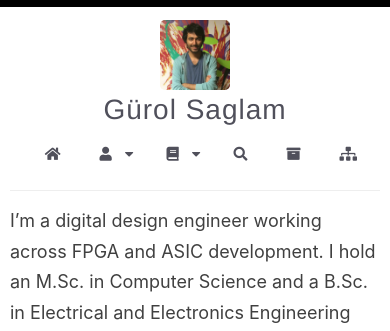
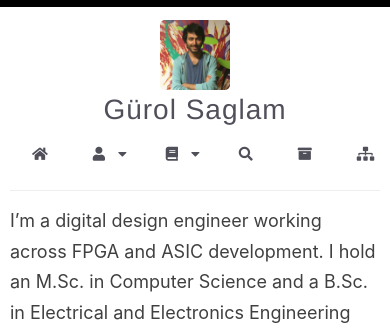
Before and after one commit to gurolsaglam/web_test, a Jekyll site: the page built from index.md, in a window 390 px wide. Shown: the top 331 px of the page. Built offline with Jekyll 4.4.1, drawn with Linux system fonts in a browser that asks for light colours.

Commit message:
Update style.scss

```diff
--- a/assets/style.scss
+++ b/assets/style.scss
@@ -844,6 +844,7 @@ Modules - reusable parts of our design
 
   .greedy-nav .masthead__menu-item a i {
     display: inline; /* Show the icon */
+    margin-left: 6px; /* space before icon */
   }
 
   .greedy-nav .masthead__menu-item a span {
@@ -873,6 +874,7 @@ Modules - reusable parts of our design
 
   .greedy-nav .masthead__menu-item a i {
     display: inline; /* Show the icon */
+    margin-left: 6px; /* space before icon */
   }
 
   .greedy-nav .masthead__menu-item a span {
@@ -886,6 +888,7 @@ Modules - reusable parts of our design
 
   .greedy-nav .dropdown a i {
     display: inline; /* Show the icon */
+    margin-left: 6px; /* space before icon */
   }
 
   .greedy-nav .dropdown a span {
```
